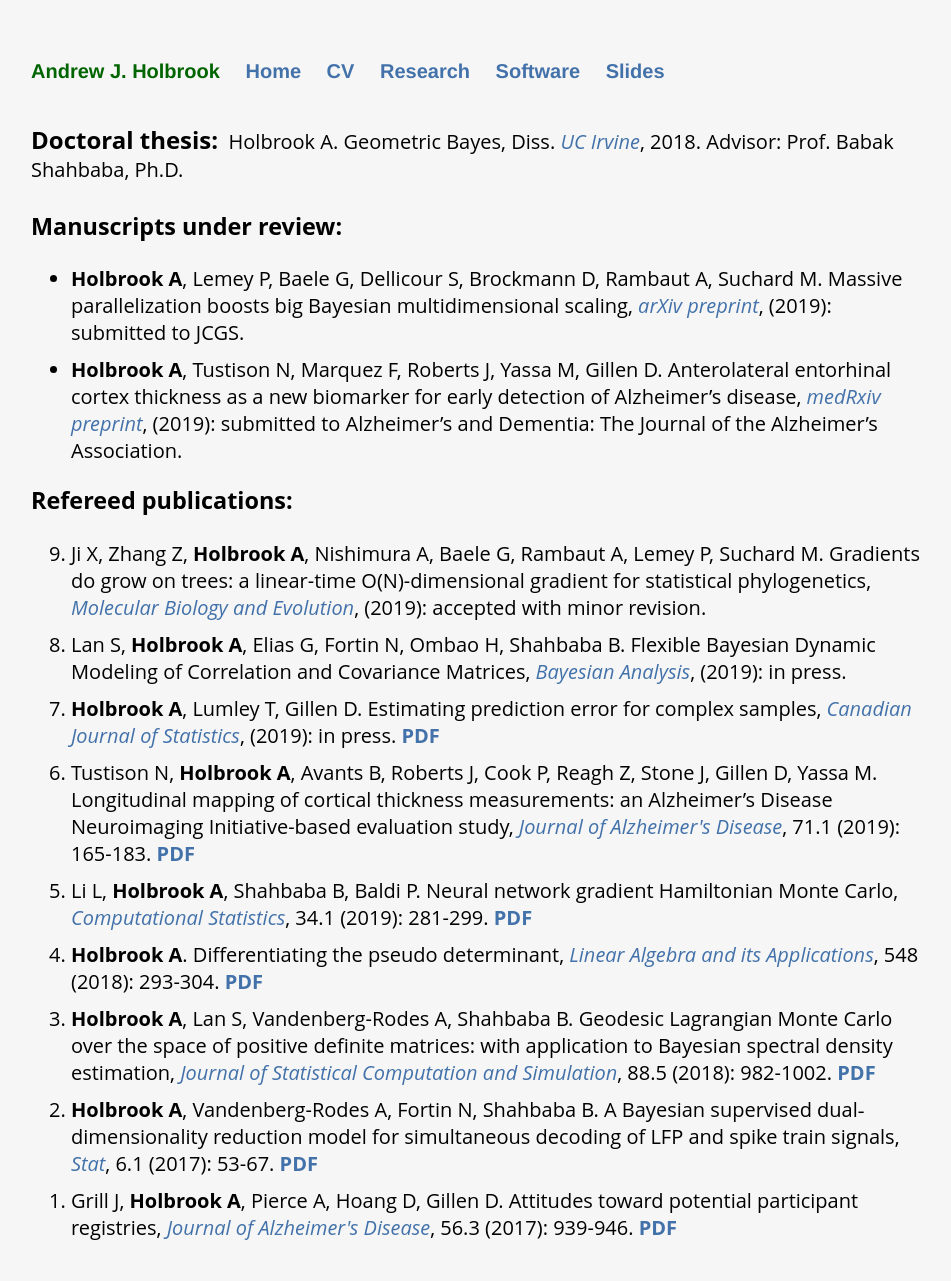
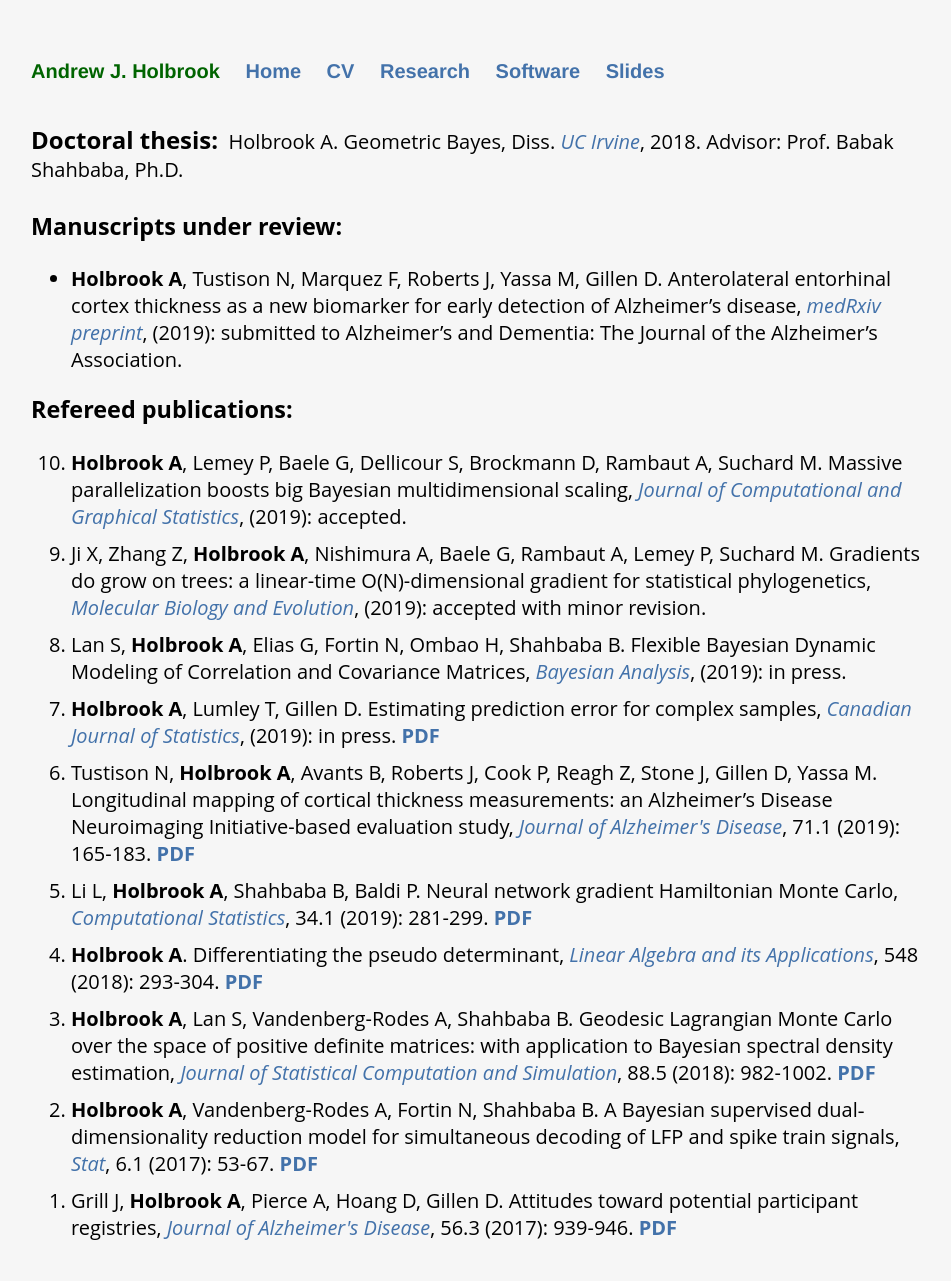
Before and after one commit to andrewjholbrook/andrewjholbrook.github.io, a Jekyll site: the page built from research.html, in a window 1280 px wide. Shown: the whole page, without its empty margins (161-1112 px from the left). Built offline with Jekyll 4.4.1, drawn with Linux system fonts in a browser that asks for light colours; a style sheet for code colours, icons or effects is not loaded.

Commit message:
Update research.html

```diff
--- a/research.html
+++ b/research.html
@@ -11,13 +11,13 @@
 
   <h3>Manuscripts under review:</h3>
   <ul id="preprints">
-        <li> <b>Holbrook A</b>, Lemey P, Baele G, Dellicour S, Brockmann D, Rambaut A, Suchard M. Massive parallelization boosts big Bayesian multidimensional scaling, <i><a href="https://arxiv.org/abs/1905.04582" target="_blank">arXiv preprint</a></i>, (2019): submitted to JCGS.
             <li> <b>Holbrook A</b>, Tustison N, Marquez F, Roberts J, Yassa M, Gillen D. Anterolateral entorhinal cortex thickness as a new biomarker for early detection of Alzheimer’s disease, <i><a href="https://www.medrxiv.org/content/10.1101/19011825v1" target="_blank">medRxiv preprint</a></i>, (2019): submitted to Alzheimer’s and Dementia: The Journal of the Alzheimer’s Association.
                         </ul>
 
   <h3>Refereed publications:</h3>
 
   <ol id="pubs" reversed>
+                <li> <b>Holbrook A</b>, Lemey P, Baele G, Dellicour S, Brockmann D, Rambaut A, Suchard M. Massive parallelization boosts big Bayesian multidimensional scaling, <i><a href="https://arxiv.org/abs/1905.04582" target="_blank">Journal of Computational and Graphical Statistics</a></i>, (2019): accepted.
                 <li> Ji X, Zhang Z, <b>Holbrook A</b>, Nishimura A, Baele G, Rambaut A, Lemey P, Suchard M. Gradients do grow on trees: a linear-time O(N)-dimensional gradient for statistical phylogenetics, <i><a href="https://arxiv.org/abs/1905.12146" target="_blank">Molecular Biology and Evolution</a></i>, (2019): accepted with minor revision.
     <li> Lan S, <b>Holbrook A</b>, Elias G, Fortin N, Ombao H, Shahbaba B. Flexible Bayesian Dynamic Modeling of Correlation and Covariance Matrices, <i><a href="https://projecteuclid.org/euclid.ba/1572858051" target="_blank">Bayesian Analysis</a></i>, (2019): in press.
     <li> <b>Holbrook A</b>, Lumley T, Gillen D. Estimating prediction error for complex samples, <i><a href="https://doi.org/10.1002/cjs.11527" target="_blank">Canadian Journal of Statistics</a></i>, (2019): in press. <a href="papers/HTE.pdf" target="_blank"><b>PDF</b></a>
```
